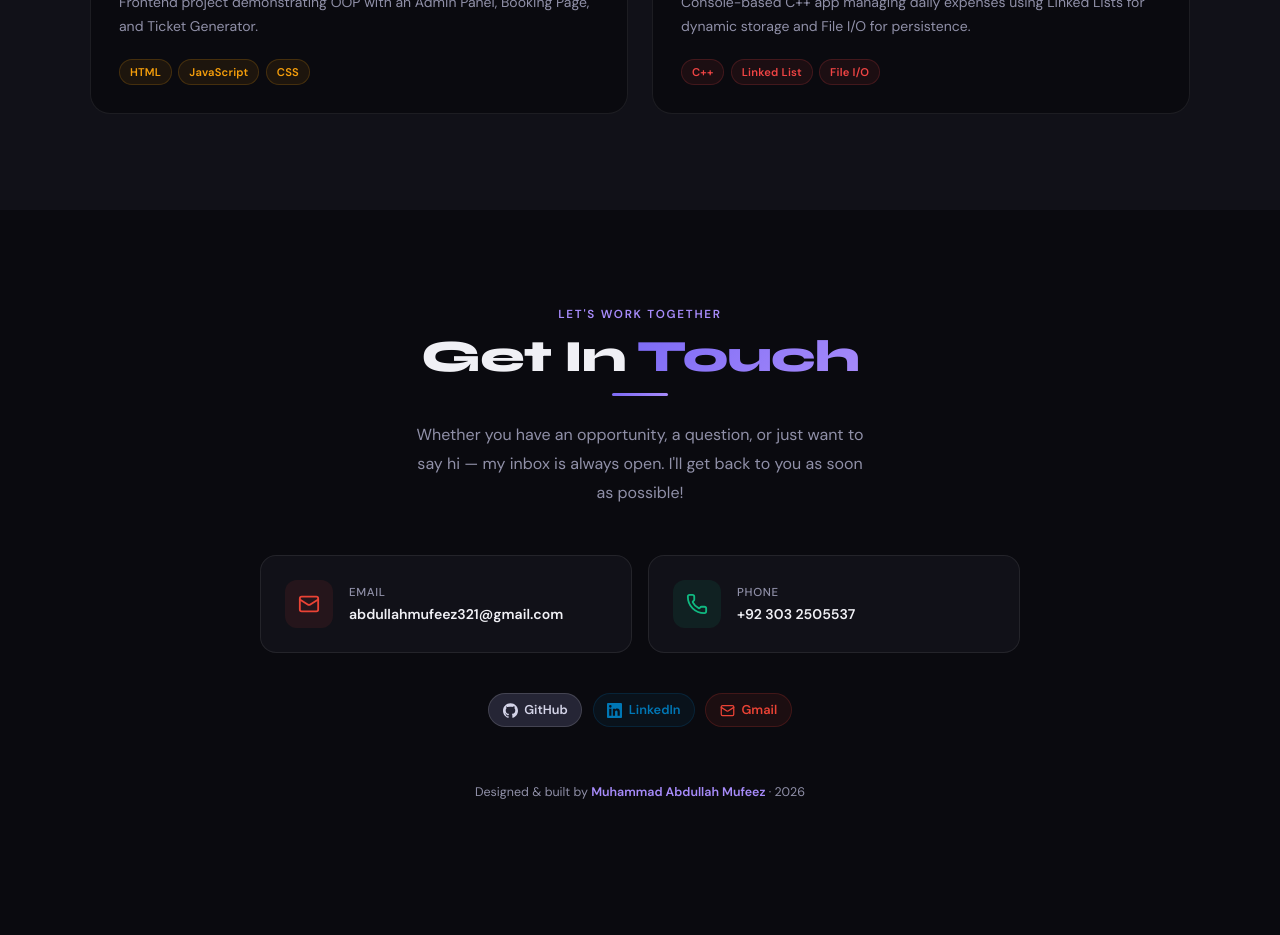
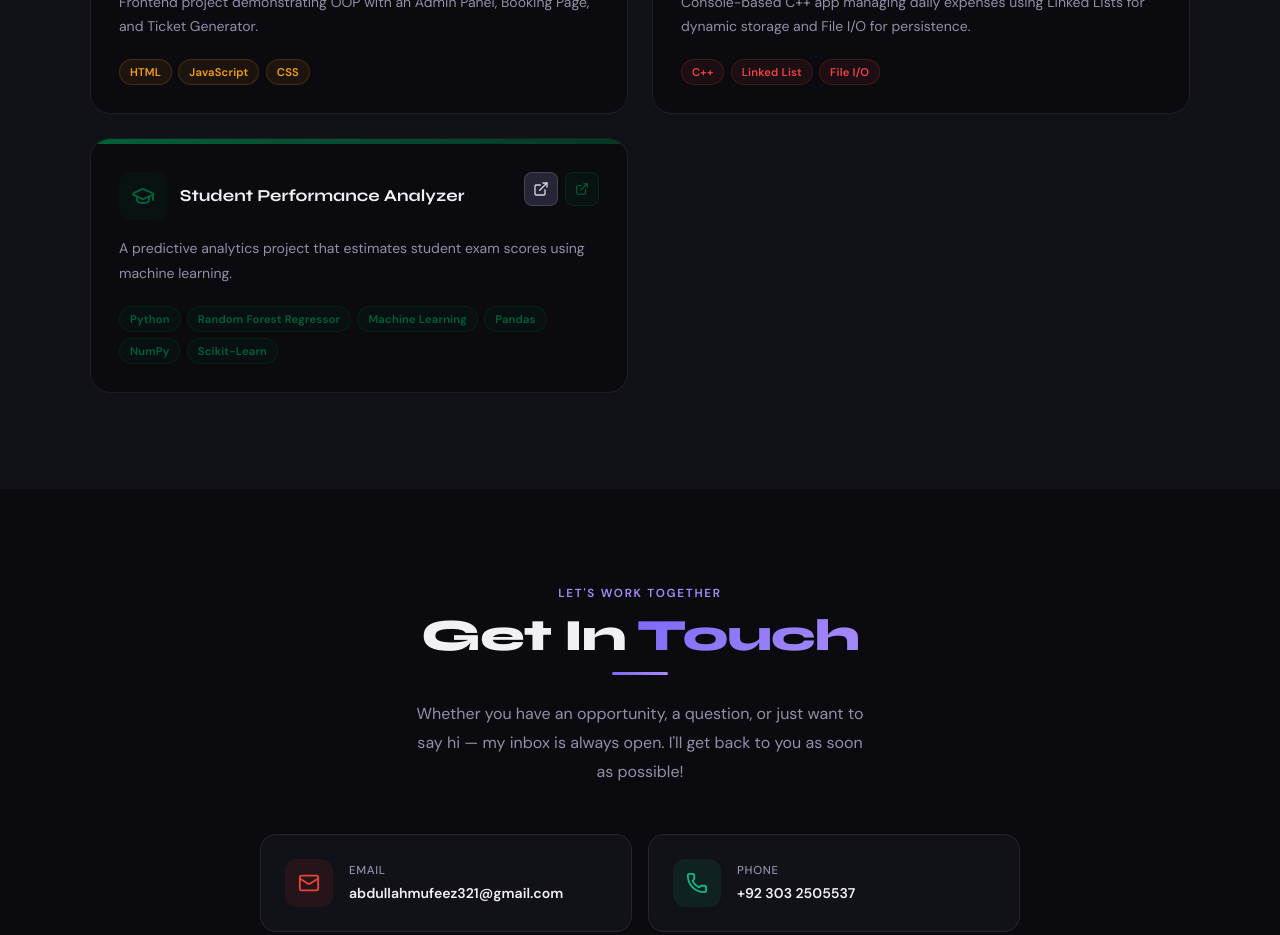
Before and after one commit to abdullahmufeezz/MyPortfolio, a React (Vite) app: page / in a window 1280 px wide. Shown: the part 3060-3995 px from the top of the page. Before the commit the page ends 3957 px from the top, so only its background shows below. Built offline with nearby package versions, Linux system fonts and the light colour scheme.

Commit message:
Add Student Performance Analyzer project to App.jsx

```diff
--- a/src/App.jsx
+++ b/src/App.jsx
@@ -38,6 +38,7 @@ const PROJECTS = [
   { title: "Teen Mental Health Analysis", color: "#10b981", LIcon: Brain, description: "ML analysis of social media impact on teen mental health using Logistic Regression & Random Forest. Includes EDA and feature engineering.", tech: ["Python", "Pandas", "NumPy", "Scikit-learn", "Matplotlib"], link: null , github: "https://github.com/abdullahmufeezz/PITP_FinalProject-Social-Media-Impact-on-Teens-Mental-Health-" },
   { title: "Movie Management System", color: "#f59e0b", LIcon: Film, description: "Frontend project demonstrating OOP with an Admin Panel, Booking Page, and Ticket Generator.", tech: ["HTML", "JavaScript", "CSS"], link: "https://abdullahmufeezz.github.io/Movie-Management-System/", github: "https://github.com/abdullahmufeezz/Movie-Management-System" },
   { title: "Expense Tracker (DSA)", color: "#ef4444", LIcon: Wallet, description: "Console-based C++ app managing daily expenses using Linked Lists for dynamic storage and File I/O for persistence.", tech: ["C++", "Linked List", "File I/O"], link: null , github: "https://github.com/abdullahmufeezz/Expense_Tracker_CPP.git" },
+  { title: "Student Performance Analyzer", color: "#006039", LIcon: GraduationCap, description: "A predictive analytics project that estimates student exam scores using machine learning.", tech: ["Python", "Random Forest Regressor", "Machine Learning", "Pandas", "NumPy", "Scikit-Learn"], link: "https://student-analysis-model-lezc.vercel.app/" , github: "https://github.com/abdullahmufeezz/Student_Performance_Analysis" },
 ];
 
 const EDUCATION = [
```
